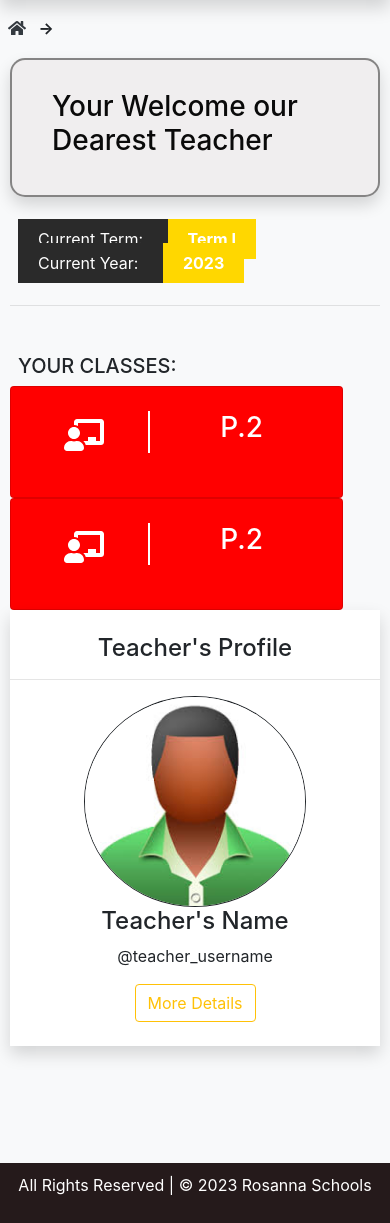
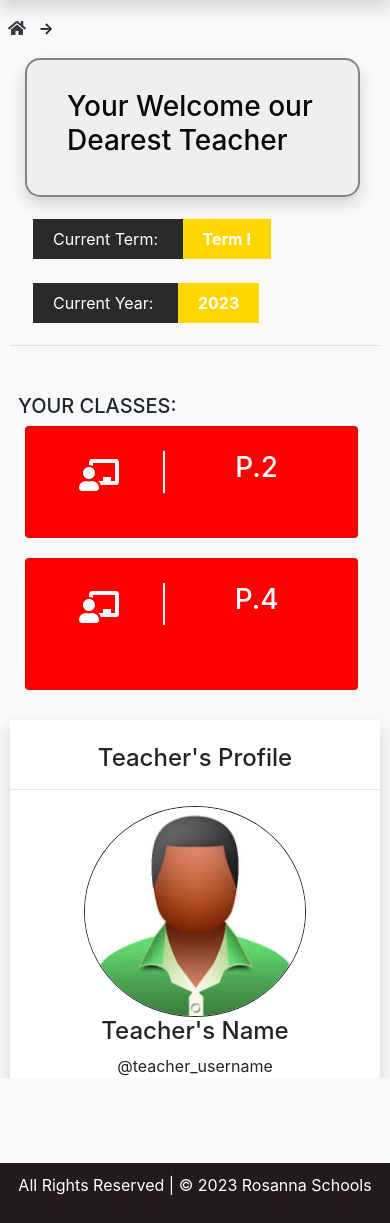
Before and after one commit to megateams/rosanna, a Django app: page /teacher/ in a window 390 px wide. Shown: the part 64-1287 px from the top of the page. Run offline with Django 4.2, Linux system fonts and the light colour scheme; some libraries are stand-ins or nearby versions.

Commit message:
worked on tr dashboard responsiveness

```diff
--- a/frontend/static/css/teacher.css
+++ b/frontend/static/css/teacher.css
@@ -7,6 +7,16 @@
     border: 2px solid rgba(129, 127, 127, 0.961);
 }
 .card.classcard{
+    background-color: red;
+    color: white;
+    /* align-items: center; */
+    /* margin-left: 20px;
+    margin-right: 20px; */
+    width: 90%;
+    height : 100%;
+
+}
+.card.classcard2{
     background-color: red;
     color: white;
     /* align-items: center; */
@@ -37,3 +47,95 @@
     padding: 10px 20px;
     font-weight: 700;
 }
+
+/* small screen */
+@media (max-width: 770px){
+    .main{
+        height: 100vh;
+    }
+
+    .sidebar{
+        display: none;
+    }
+
+    .content{
+        width: 100%;
+    }
+
+    .card
+    {
+        margin-bottom: 20px;
+    }
+    .footer{
+        width: 100%;
+        height: 60px;
+        padding-top: 10px;
+    }
+
+    .inner-content .welcome-message{
+        margin-left: 15px;
+        margin-right: 20px;
+    }
+
+   .current-year{
+    margin-top: 40px;
+    margin-left: 15px;
+   }
+   .current-term{
+    margin-left: 15px;
+   }
+   .card.classcard{
+    margin-left: 15px;
+
+}
+   .card.classcard2{
+   margin-top: 20px;
+   margin-left: 15px;
+   }
+
+   .profile{
+    margin-top: 50px;
+   }
+
+   .table-section{
+    overflow-x: scroll;
+
+   }
+
+
+
+    /* toggle actions */
+    .sidebar.active{
+        display: block;
+        width: 100%;
+    }
+    .sidebar.active .header h5{
+        font-size: 20px;
+    }
+    .sidebar.active .sidebar-links ul li span{
+        display: inline;
+    }
+
+    .sidebar.active .sidebar-links span{
+        display: inline;
+    }
+
+    .sidebar.active .sidebar-links li{
+        padding: 0 15px;
+    }
+
+    .sidebar.active .dismiss{
+        display: block;
+        margin: 10px;
+        border-radius: 25px;
+
+    }
+
+    .content.active{
+        width: 0;
+    }
+    /* toggle actions */
+
+
+}
+/* small screen */
--- a/frontend/templates/teacher/dashboard.html
+++ b/frontend/templates/teacher/dashboard.html
@@ -42,13 +42,13 @@
                 </div>
                 <div class="col-md-6 ">
                     <a href="" style="text-decoration: none;">
-                        <div class="card classcard p-4">
+                        <div class="card classcard2 p-4">
                             <div class="row">
                                 <div class="col-5 text-center pt-2" style="border-right: 2px solid #fff;">
                                     <i class="fas fa-chalkboard-teacher" style="font-size: 2rem;"></i>
                                 </div>
                                 <div class="col-7 ">
-                                    <h3 class="text-center"> P.2</h3>
+                                    <h3 class="text-center"> P.4</h3>
                                 </div>
                             </div>
 
```
